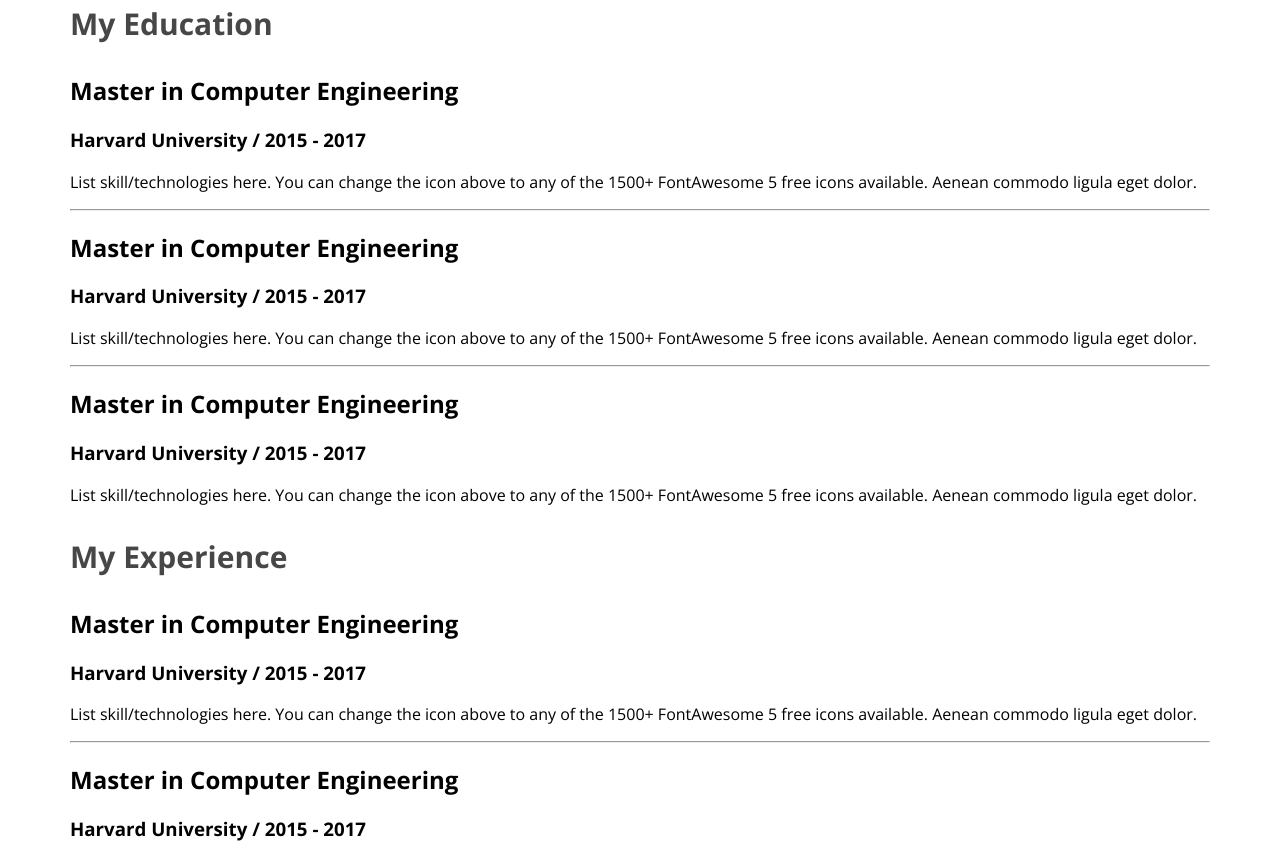
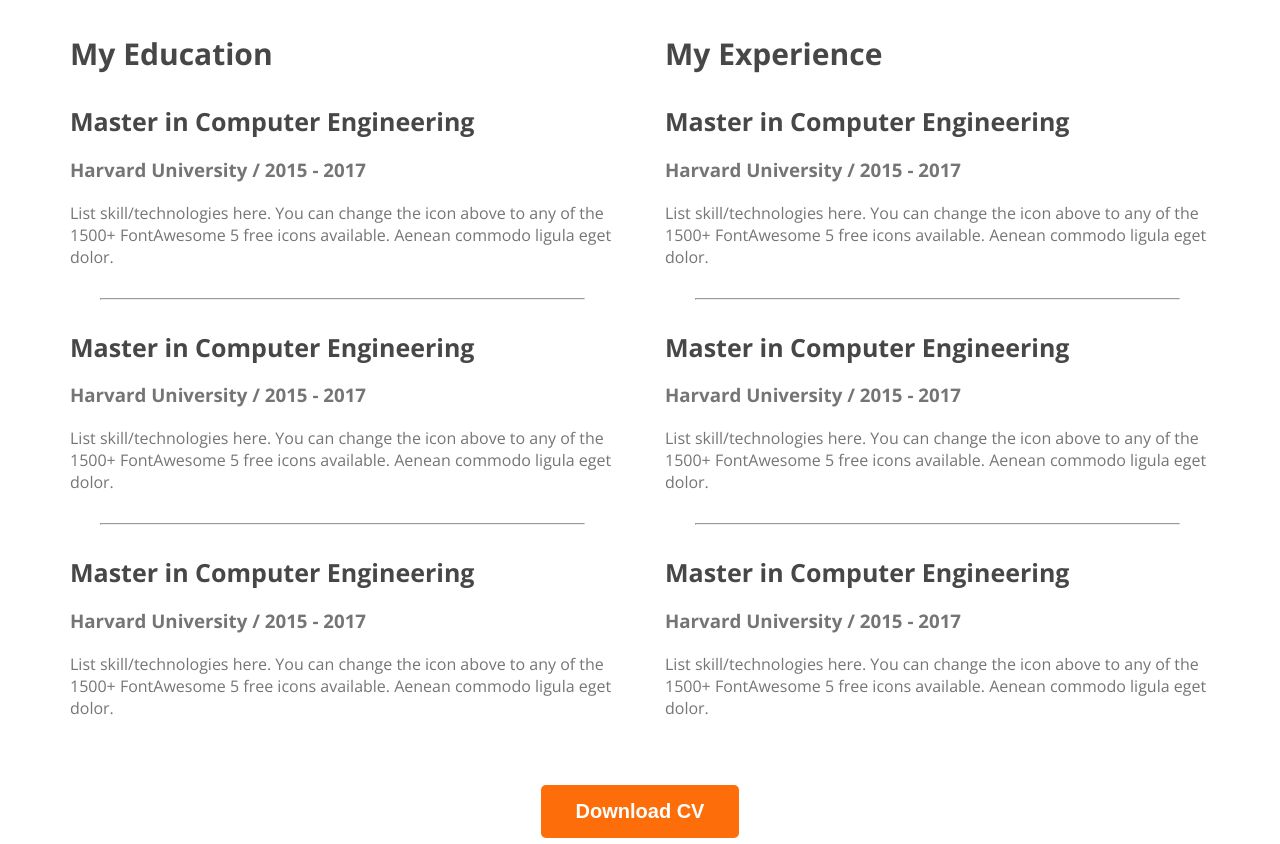
Before and after one commit to Almansur342/Developer-Portfolio, a plain HTML site: page index.html in a window 1280 px wide. Shown: the part 2279-3123 px from the top of the page. Drawn offline with nearby package versions, Linux system fonts and the light colour scheme.

Commit message:
added resume section

```diff
--- a/index.html
+++ b/index.html
@@ -145,7 +145,9 @@
               to any of the 1500+ FontAwesome 5 free icons available. Aenean commodo ligula eget dolor.</p>
           </div>
         </div>
-
+      </div>
+      <div class="download-cv">
+        <button class="btn-primary">Download CV</button>
       </div>
     </section>
   </main>
--- a/styles/portfolio.css
+++ b/styles/portfolio.css
@@ -176,3 +176,33 @@ main section {
   font-size: 30px;
   font-weight: 700;
 }
+
+.resume-container {
+  display: flex;
+  gap: 50px;
+}
+
+.resume-item-description {
+  color: #757575;
+}
+
+.resume-item-institute {
+  color: #757575;
+  margin-bottom: 20px;
+  margin-top: opx;
+}
+
+.resume-item-title {
+  color: #474747;
+  font-size: 25px;
+  font-weight: 700;
+  margin-bottom: 10px;
+
+}
+.resume-container hr{
+  margin: 30px;
+}
+.download-cv{
+  text-align: center;
+  margin-top: 50px;
+}
```
